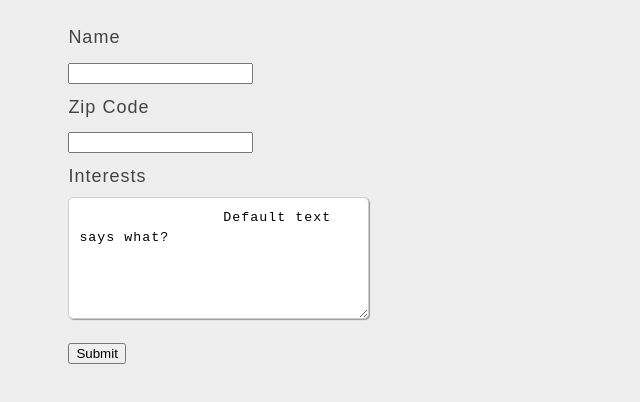
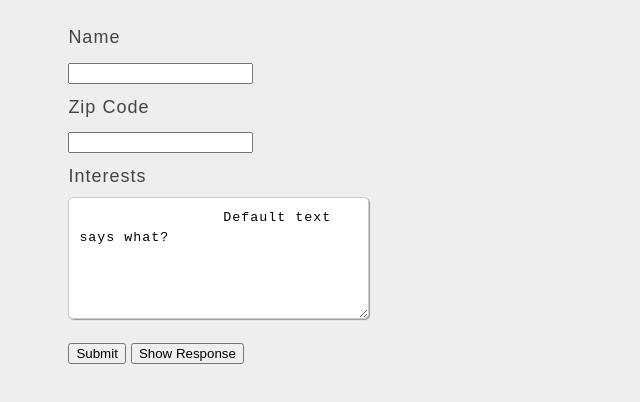
Before and after one commit to sarwat-kazmi/sarwat-kazmi.github.io, a website: page lab_10/public/index.html in a window 1280 px wide. Shown: the part 110-512 px from the top of the page, without its empty margins (294-934 px from the left). Drawn offline with Linux system fonts and the light colour scheme.

Commit message:
adding another button

```diff
--- a/lab_10/public/index.html
+++ b/lab_10/public/index.html
@@ -22,6 +22,7 @@
             </textarea
             ><br />
             <button id="formBtn">Submit</button>
+            <button id="subBtn">Show Response</button>
           </form>
         </div>
       </div>
```
